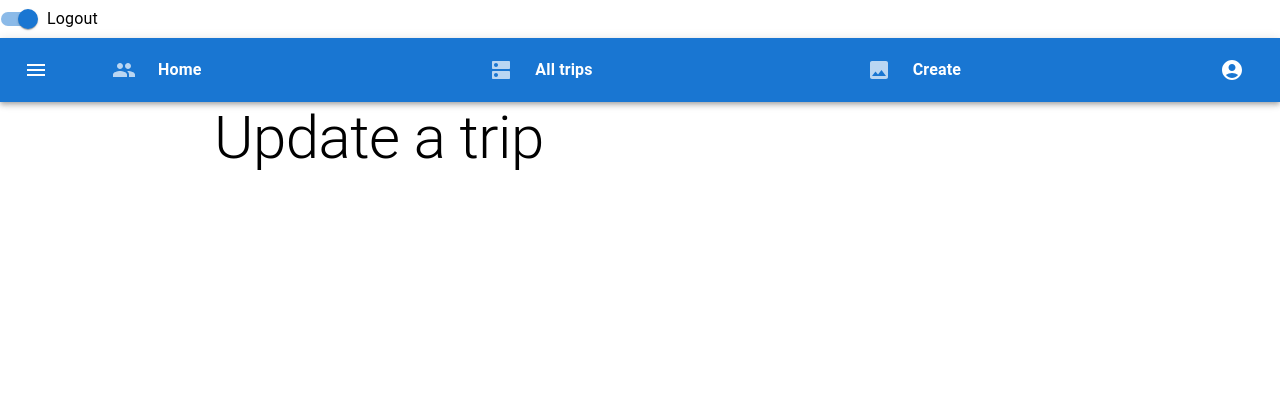
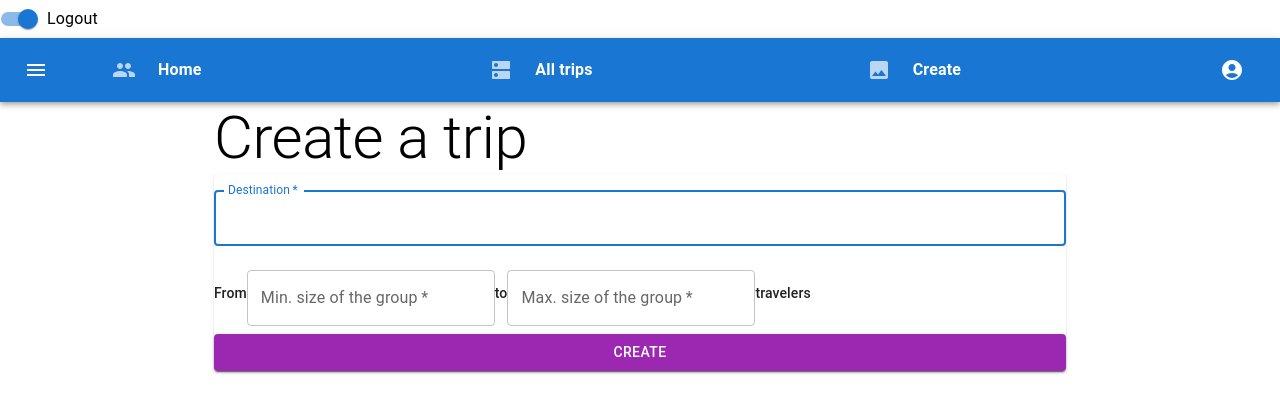
Before and after one commit to axelle-bch/Trips, a React (Create React App) app in the folder trips-frontend/: page /create in a window 1280 px wide. Shown: the top 412 px of the page. Built offline with nearby package versions, Linux system fonts and the light colour scheme.

Commit message:
Link to create trip with backend

```diff
--- a/trips-frontend/package.json
+++ b/trips-frontend/package.json
@@ -7,7 +7,9 @@
     "@emotion/styled": "^11.10.5",
     "@fontsource/roboto": "^4.5.8",
     "@mui/icons-material": "^5.10.16",
+    "@mui/lab": "^5.0.0-alpha.110",
     "@mui/material": "^5.10.16",
+    "@mui/x-date-pickers": "^5.0.9",
     "@testing-library/jest-dom": "^5.16.5",
     "@testing-library/react": "^13.4.0",
     "@testing-library/user-event": "^13.5.0",
@@ -18,6 +20,8 @@
     "axios": "^1.2.0",
     "react": "^18.2.0",
     "react-dom": "^18.2.0",
+    "react-hook-form": "^7.40.0",
+    "react-hook-form-mui": "^5.11.0",
     "react-query": "^3.39.2",
     "react-scripts": "5.0.1",
     "typescript": "^4.9.3",
--- a/trips-frontend/src/api/apiInterfaces.ts
+++ b/trips-frontend/src/api/apiInterfaces.ts
@@ -4,6 +4,6 @@
 export interface Trip {
     // where to? To convert to a more complex type later, for the moment it's just a string
     destination: string,
-    minAttendants: number,
-    maxAttendants: number
+    minTravelersNumber: number,
+    maxTravelersNumber: number
 }
--- /dev/null
+++ b/trips-frontend/src/api/hooks/useCreateTrip.ts
@@ -0,0 +1,17 @@
+import {useMutation, useQuery} from "react-query";
+import apiClient from "../../http-common";
+import {Trip} from "../apiInterfaces";
+
+export const useCreateTrip = (trip: Trip) => {
+    return useMutation(
+        "create-trip",
+        async () => {
+            return await apiClient.post("/trips", trip);
+        },
+        {
+            onError: (err) => {
+                console.error(err);
+            },
+        }
+    )
+}
--- a/trips-frontend/src/components/Navbar/Navbar.tsx
+++ b/trips-frontend/src/components/Navbar/Navbar.tsx
@@ -11,8 +11,7 @@ import {
     ListItem, ListItemIcon, ListItemText,
     Menu,
     MenuItem,
-    Switch,
-    Typography
+    Switch
 } from "@mui/material";
 import {AccountCircle} from "@mui/icons-material";
 import {mainNavbarItems} from "./navbarItems";
--- a/trips-frontend/src/components/TripCard/TripCard.tsx
+++ b/trips-frontend/src/components/TripCard/TripCard.tsx
@@ -1,5 +1,6 @@
 import {Trip} from "../../api/apiInterfaces";
-import {Button, Card, Typography} from "@mui/material";
+import {Box, Button, Card, CardContent, CardHeader, CardMedia, Typography} from "@mui/material";
+import PersonIcon from '@mui/icons-material/Person';
 
 interface Props {
     trip: Trip
@@ -7,14 +8,31 @@ interface Props {
 
 export const TripsCard = (props: Props) => {
     // destructuring the object
-    const {destination, minAttendants, maxAttendants} = props.trip;
+    const {destination, minTravelersNumber, maxTravelersNumber} = props.trip;
 
     return <>
         <Card
             sx={{ height: '100%', display: 'flex', flexDirection: 'column' }}
         >
-            <Typography variant={"body1"}>{destination}</Typography>
-            <Typography variant={"body1"}>{minAttendants} to {maxAttendants} travelers</Typography>
+            <CardHeader
+                title={destination}
+                subheader="Created on: Trip creation date here"
+            />
+            <CardMedia
+                component="img"
+                height="194"
+                image="https://picsum.photos/200/300"
+                alt="Paella dish"
+            />
+            <CardContent>
+                <Box sx={{ display: 'inline-flex' }}>
+                    <PersonIcon/>
+                    <Typography variant={"body1"}>{minTravelersNumber} to {maxTravelersNumber} travelers</Typography>
+                </Box>
+                <Typography variant="body2" color="text.secondary">
+                    A short description of the trip here
+                </Typography>
+            </CardContent>
             <Button>Apply</Button>
         </Card>
     </>
--- a/trips-frontend/src/index.tsx
+++ b/trips-frontend/src/index.tsx
@@ -8,6 +8,7 @@ import {TripsList} from "./routes/TripsList/TripsList";
 import {CreateTrip} from "./routes/CreateTrip/CreateTrip";
 import {QueryClient, QueryClientProvider} from 'react-query';
 import {ReactQueryDevtools} from "react-query/devtools";
+import {createTheme, ThemeProvider} from "@mui/material";
 
 const router = createBrowserRouter([
     {
@@ -26,17 +27,24 @@ const router = createBrowserRouter([
     },
 ]);
 
-// Create a client
-const queryClient = new QueryClient()
+// Create a query client
+const queryClient = new QueryClient();
+
+// Configure Theme
+const theme = createTheme();
+theme.spacing(2); // `${8 * 2}px` = '16px'
+
 
 const rootElement = document.getElementById('root');
 
 ReactDOM.createRoot(rootElement!).render(
     <React.StrictMode>
-        <QueryClientProvider client={queryClient}>
-            <ReactQueryDevtools initialIsOpen={false} />
-            <RouterProvider router={router} />
-        </QueryClientProvider>
+        <ThemeProvider theme={theme}>
+            <QueryClientProvider client={queryClient}>
+                <ReactQueryDevtools initialIsOpen={false}/>
+                <RouterProvider router={router}/>
+            </QueryClientProvider>
+        </ThemeProvider>
     </React.StrictMode>
 );
 
--- a/trips-frontend/src/routes/CreateTrip/CreateTrip.tsx
+++ b/trips-frontend/src/routes/CreateTrip/CreateTrip.tsx
@@ -1,9 +1,85 @@
-import {Typography} from "@mui/material";
+import {Box, Paper, TextField, Typography} from "@mui/material";
+import LoadingButton from '@mui/lab/LoadingButton';
+import SaveIcon from '@mui/icons-material/Save';
+import {useState} from "react";
+import {useCreateTrip} from "../../api/hooks/useCreateTrip";
 
+/**
+ * Component that creates a trip
+ * Todo:
+ * -Create the form
+ * -Connect to the backend to create the trip
+ * -Add form validation
+ * -Style
+ * @constructor
+ */
 export const CreateTrip = () => {
+
+    const [destination, setDestination] = useState("");
+    const [minTravelersNumber, setMinTravelersNumber] = useState(0);
+    const [maxTravelersNumber, setMaxTravelersNumber] = useState(0);
+
+    const {isLoading: isPostingTrip, isSuccess, isError, data, error, mutate: postTrip} = useCreateTrip({
+        destination: destination,
+        minTravelersNumber: minTravelersNumber,
+        maxTravelersNumber: maxTravelersNumber
+    });
+
+    const handleSubmit = () => {
+        postTrip();
+    };
+
     return (
         <>
-            <Typography variant={"h2"}>Update a trip</Typography>
+            <Typography variant={"h2"}>Create a trip</Typography>
+            <Paper>
+                <form
+                    onSubmit={handleSubmit}
+                >
+                    <Box>
+                        <TextField
+                            margin="normal"
+                            required
+                            fullWidth
+                            id="destination"
+                            label="Destination"
+                            autoFocus
+                            onChange={(e) => setDestination(e.target.value)}
+                        />
+                    </Box>
+                    <Box sx={{ display: 'inline-flex', alignItems: 'center' }}>
+                        <Box sx={{ typography: 'subtitle2' }}>From</Box>
+                        <TextField
+                            margin="normal"
+                            required
+                            id="minTravelersNumber"
+                            label="Min. size of the group"
+                            onChange={(e) => setMinTravelersNumber(parseInt(e.target.value))}
+                        />
+                        <Box sx={{ typography: 'subtitle2' }}>to</Box>
+                        <TextField
+                            margin="normal"
+                            required
+                            id="maxTravelersNumber"
+                            label="Max. size of the group"
+                            onChange={(e) => setMaxTravelersNumber(parseInt(e.target.value))}
+                        />
+                        <Box sx={{ typography: 'subtitle2' }}>travelers</Box>
+                    </Box>
+                    <Box>
+                        <LoadingButton
+                            color="secondary"
+                            fullWidth
+                            type="submit"
+                            loading={isPostingTrip}
+                            variant="contained"
+                        >
+                            Create
+                        </LoadingButton>
+                    </Box>
+                </form>
+            </Paper>
+
         </>
     )
 }
--- a/trips-frontend/src/routes/TripsList/TripsList.jsx
+++ b/trips-frontend/src/routes/TripsList/TripsList.jsx
@@ -1,8 +1,7 @@
-import {Container, Grid, Typography} from "@mui/material";
-import {useQuery, useQueryClient} from "react-query";
-import apiClient from '../../http-common'
-import {useEffect, useState} from "react";
+import {CircularProgress, Container, Grid, Typography} from "@mui/material";
+import {useState} from "react";
 import {useGetAllTrips} from "../../api/hooks/useGetAllTrips";
+import {TripsCard} from "../../components/TripCard/TripCard";
 
 export const TripsList = () => {
 
@@ -12,31 +11,23 @@ export const TripsList = () => {
         return JSON.stringify(res, null, 2);
     };
 
-    const { data, isLoading: isLoadingData, refetch: getData} = useGetAllTrips();
+    const { data, isLoading: isLoadingTrips, refetch: getData} = useGetAllTrips();
 
     console.log({data});
 
     return <>
         <Typography variant={"h2"}>Trips List</Typography>
-        {data && (
-            <div className="alert alert-secondary mt-2" role="alert">
-                <pre>{JSON.stringify(data.data)}</pre>
-            </div>
-        )}
+        {isLoadingTrips
+            ? <CircularProgress />
+            : <Grid container spacing={2}>
+                {data.data.map((trip, index) => (
+                    <Grid item xs={4}>
+                        <TripsCard trip={trip} />
+                    </Grid>
+                ))}
+            </Grid>
+        }
     </>
 
-//     return <>
-//         <Container maxWidth="md">
-//             <h1>Trips List</h1>
-//             <Grid container>
-//                 {mockTripsData.map((trip, index) => (
-//                     <Grid item xs={3}>
-//                         <TripsCard trip={trip} />
-//                     </Grid>
-//                 ))}
-//             </Grid>
-//
-//         </Container>
-//     </>
 
 }
```
Also changed, not shown: trips-frontend/src/routes/TripsList/mockData.tsx (+2 -17 lines), 2 other files (tests, documents, lock files or other folders).
